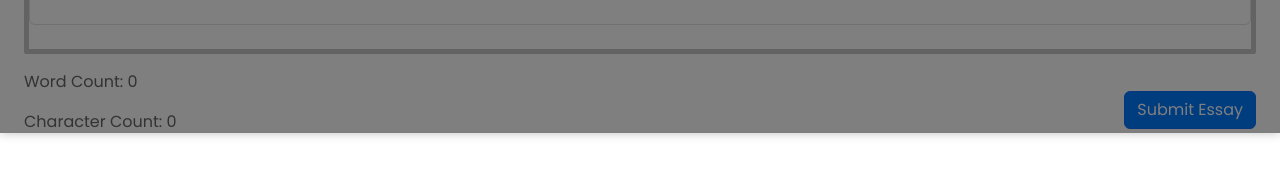
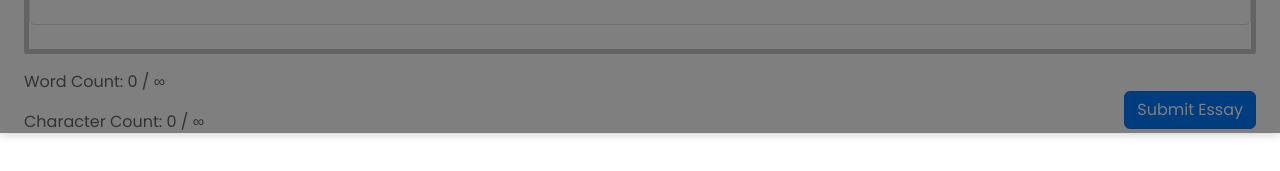
Before and after one commit to INDAH-780/Grading, a React (Create React App) app in the folder frontend/: page /exam in a window 1280 px wide. Shown: the part 667-838 px from the top of the page. Built offline with nearby package versions, Linux system fonts and the light colour scheme; no server answers.

Commit message:
word and charactercount matched

```diff
--- a/frontend/src/components/ExamPage.js
+++ b/frontend/src/components/ExamPage.js
@@ -325,8 +325,12 @@ const ExamPage = () => {
         </div>
         <div className="d-flex justify-content-between w-100 align-items-center mt-3">
           <div>
-            <p>Word Count: {wordCount}</p>
-            <p>Character Count: {characterCount}</p>
+            <p>
+              Word Count: {wordCount} / {constraints.maxWords ?? "∞"}
+            </p>
+            <p>
+              Character Count: {characterCount} / {constraints.maxChars ?? "∞"}
+            </p>
           </div>
           <button className="btn btn-primary" onClick={handleSubmit}>
             Submit Essay
```
